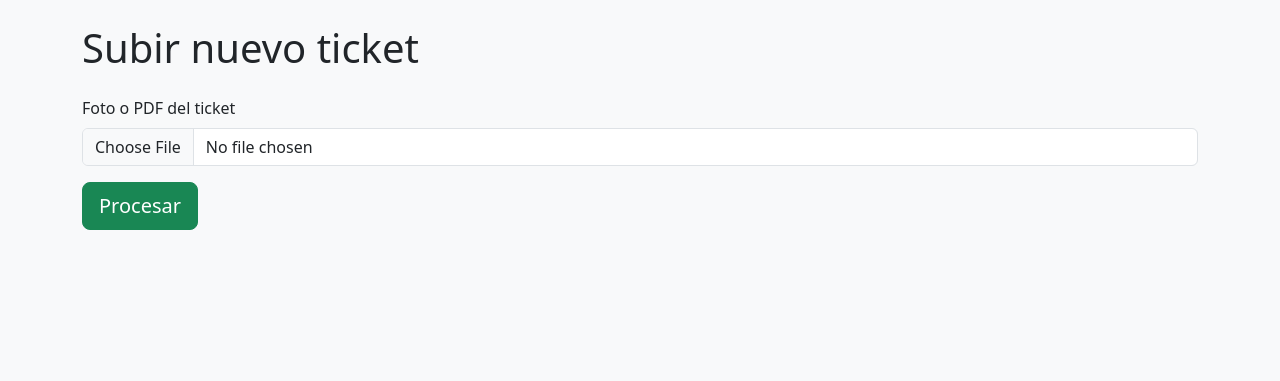
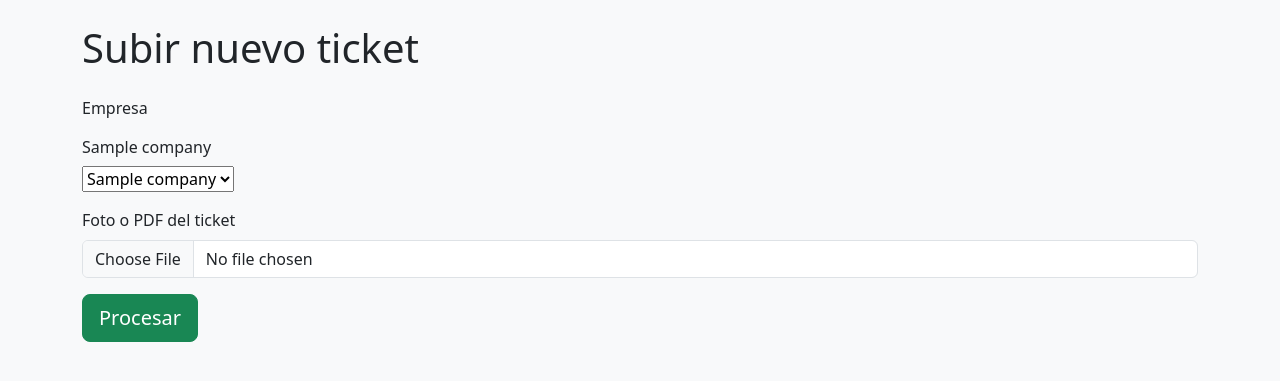
Before and after one commit to JorgeFCidV/expenses_proyect, a Flask app: page /upload in a window 1280 px wide. Shown: the part 56-437 px from the top of the page. Run offline with Flask 3, Linux system fonts and the light colour scheme; a user stored in the database is signed in; tables that the repository leaves empty hold one stand-in row (values such as "Sample post"); some libraries are stand-ins or nearby versions.

Commit message:
Update upload.html

```diff
--- a/app/templates/upload.html
+++ b/app/templates/upload.html
@@ -4,11 +4,20 @@
 <h1>Subir nuevo ticket</h1>
 <form method="POST" enctype="multipart/form-data" class="mt-4">
     {{ form.hidden_tag() }}
-    {% if form.company_id.choices|length > 1 %}
+    {% if form.company_id.choices and form.company_id.choices|length > 1 %}
     <div class="mb-3">
         {{ form.company_id.label(class="form-label") }}
         {{ form.company_id(class="form-select") }}
     </div>
+    {% elif form.company_id.choices %}
+    <!-- Solo una empresa → la mostramos como texto y enviamos oculta -->
+    <div class="mb-3">
+        <label class="form-label">Empresa</label>
+        <p class="form-control-plaintext">{{ form.company_id.choices[0][1] }}</p>
+        {{ form.company_id(type="hidden") }}
+    </div>
+    {% else %}
+    <div class="alert alert-warning">No tienes empresas asignadas.</div>
     {% endif %}
     <div class="mb-3">
         {{ form.image.label(class="form-label") }}
```
